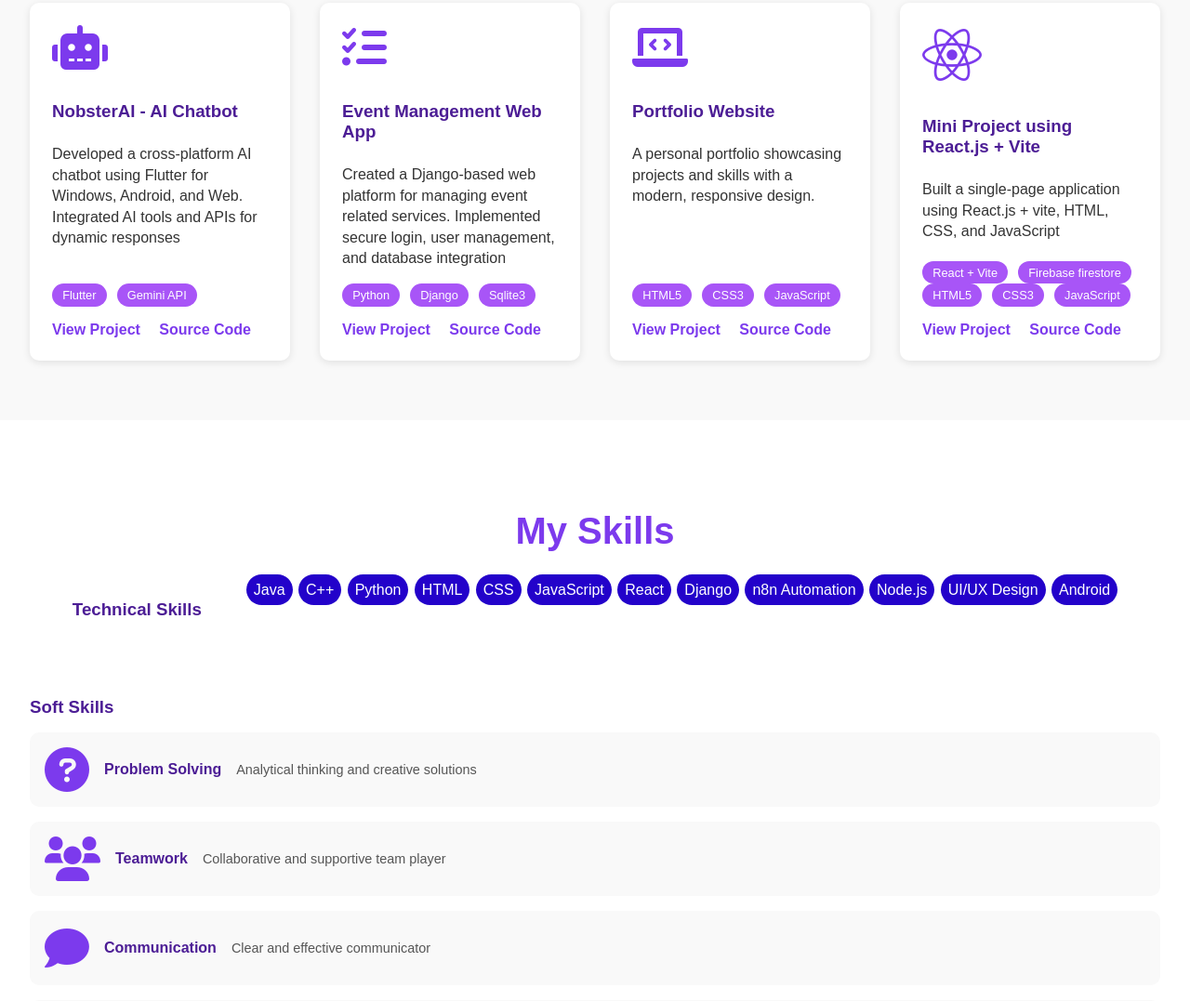
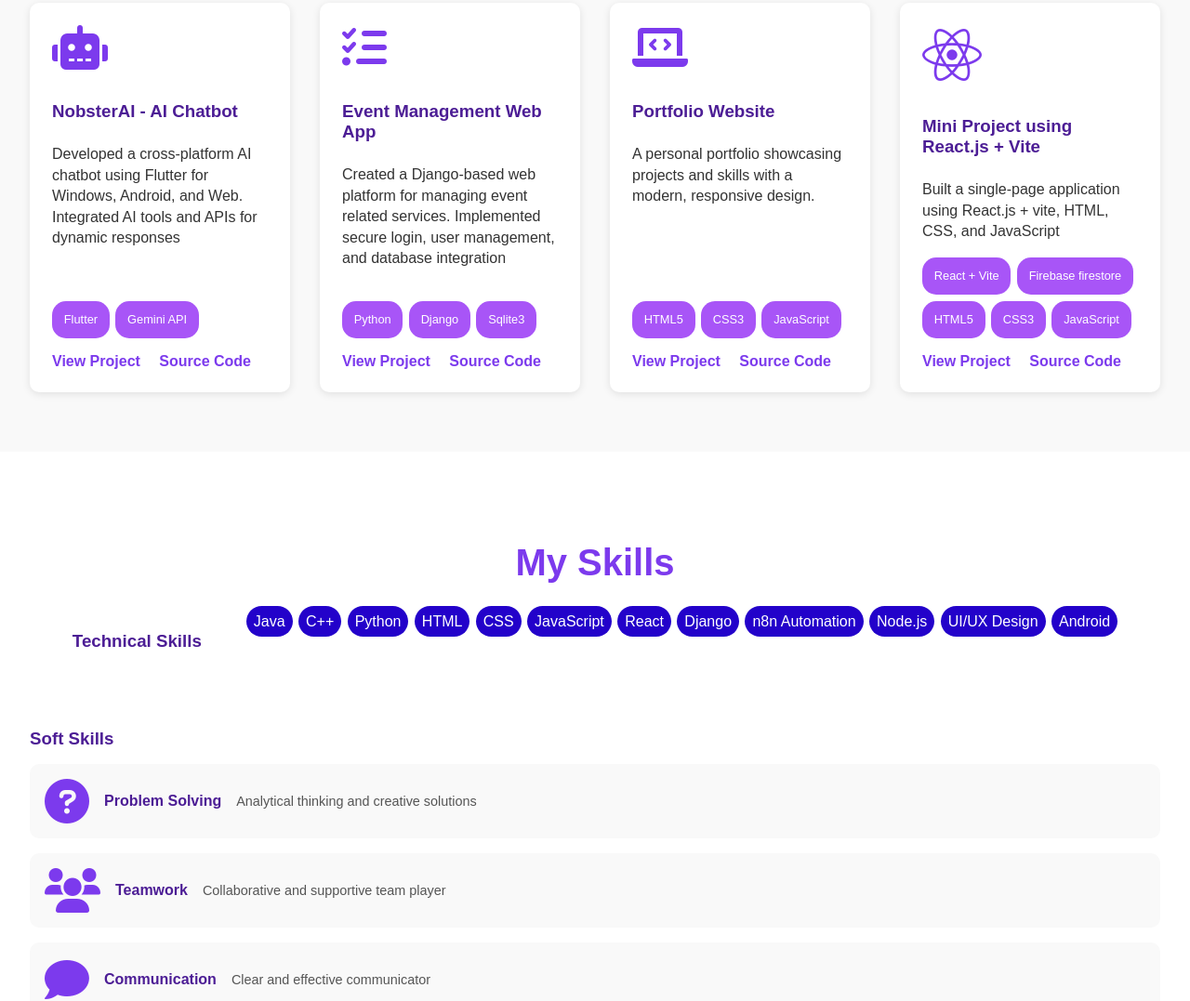
Before and after one commit to NobelRoyP/Portfolio, a plain HTML site: page portfolio/index.html in a window 1280 px wide. Shown: the part 1061-2138 px from the top of the page at 93% size. Drawn offline with Linux system fonts and the light colour scheme.

Commit message:
Update style.css

```diff
--- a/portfolio/style.css
+++ b/portfolio/style.css
@@ -209,15 +209,17 @@
 
 .tech-stack {
   margin-bottom: 1rem;
+  display: flex;
+  flex-wrap: wrap;
+  justify-content: left;
+  gap: 0.4em;
 }
 
 .tech-badge {
-  display: inline-block;
   background-color: #a855f7;
   color: white;
-  padding: 0.3rem 0.7rem;
+  padding: 1em;
   border-radius: 15px;
-  margin-right: 0.4rem;
   font-size: 0.8rem;
 }
 
```
